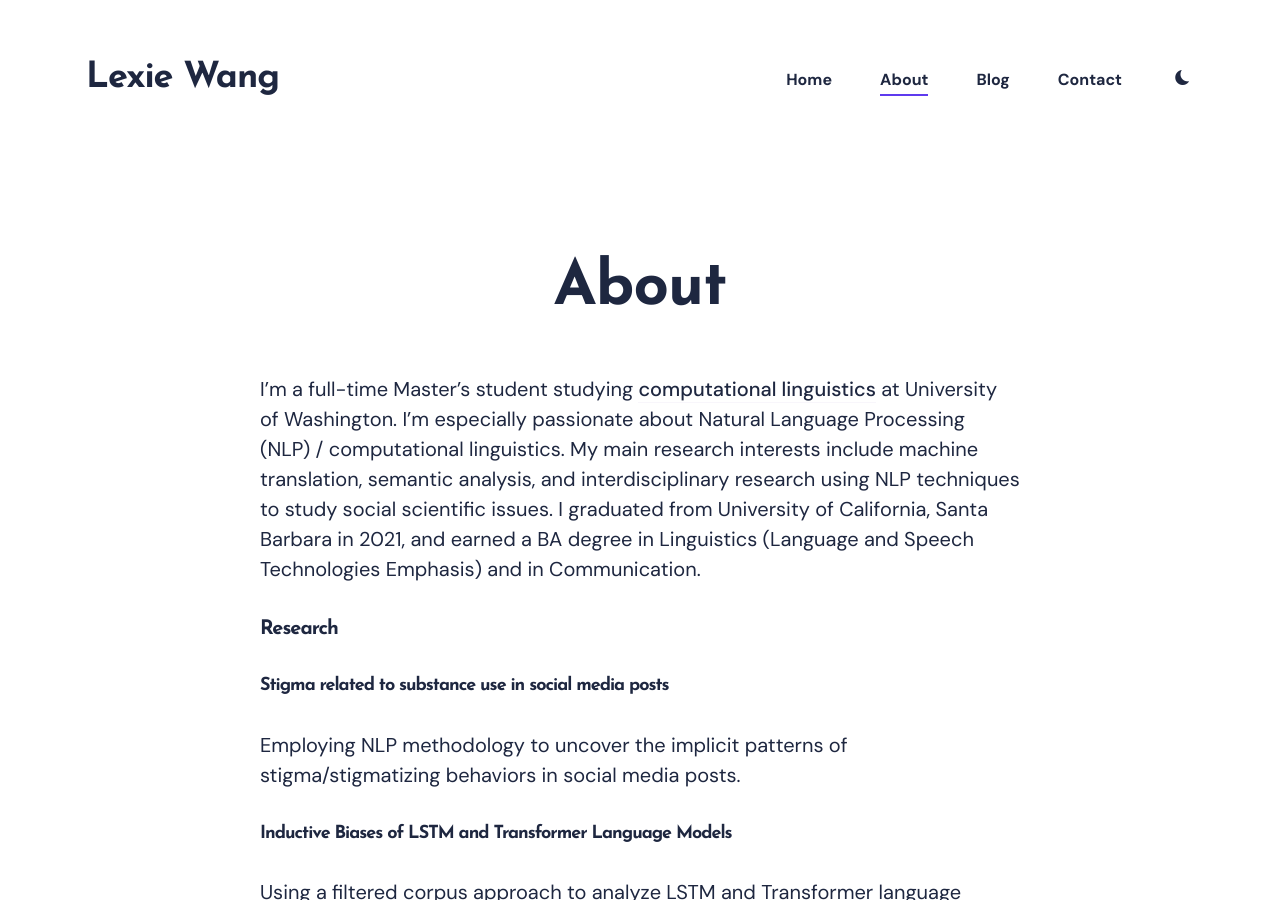
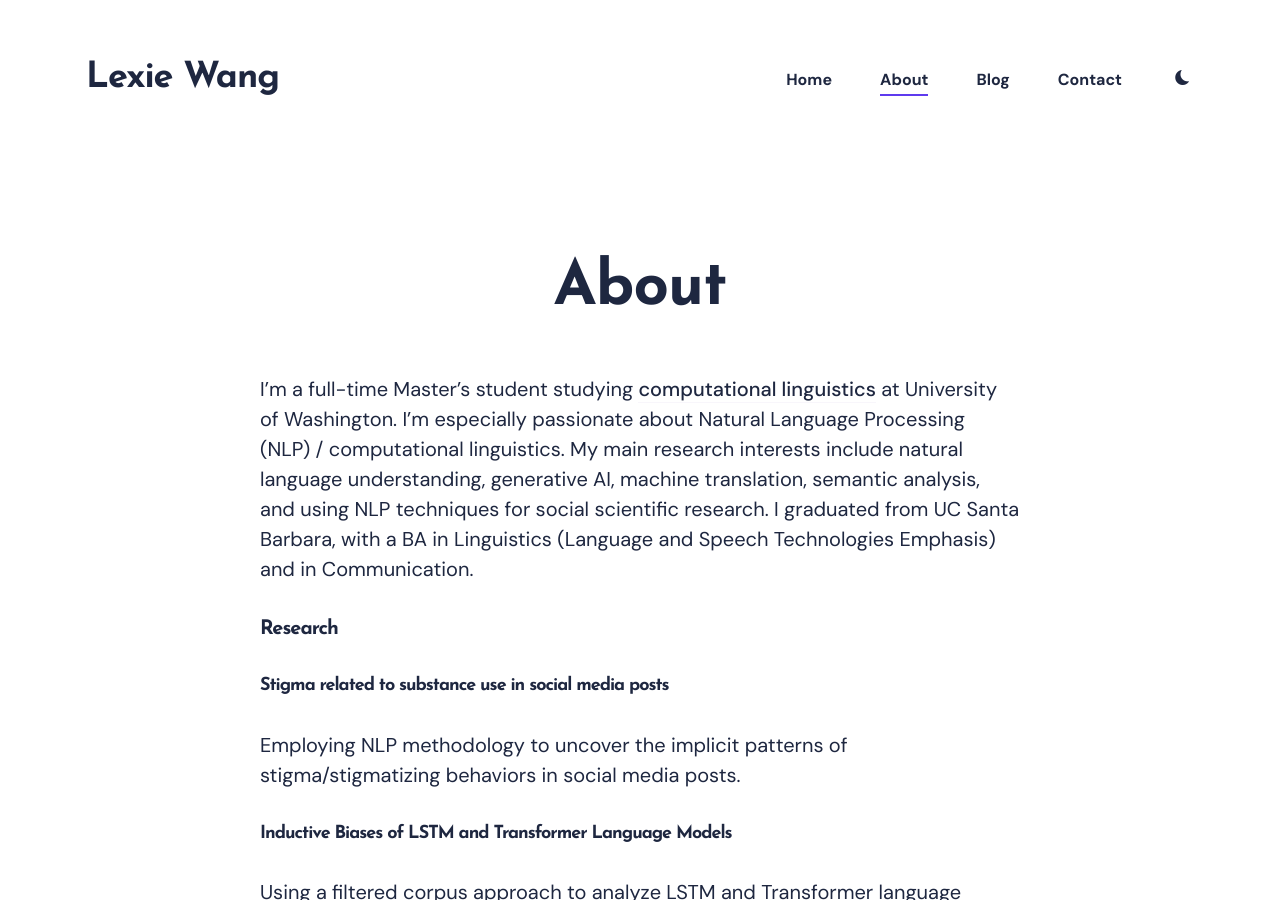
Before and after one commit to lexiewangdl/lexiewangdl.github.io, a Jekyll site: the page built from _pages/about.md, in a window 1280 px wide and 900 px high. Built offline with Jekyll 4.4.1, drawn with Linux system fonts in a browser that asks for light colours; nearby versions of some CDN libraries; some of the changed text lies outside the part shown.

Commit message:
Update about.md

```diff
--- a/_pages/about.md
+++ b/_pages/about.md
@@ -4,7 +4,8 @@ title: About
 permalink: /about/
 ---
 
-I'm a full-time Master's student studying [computational linguistics](https://www.compling.uw.edu/) at University of Washington. I'm especially passionate about Natural Language Processing (NLP) / computational linguistics. My main research interests include machine translation, semantic analysis, and interdisciplinary research using NLP techniques to study social scientific issues. I graduated from University of California, Santa Barbara in 2021, and earned a BA degree in Linguistics (Language and Speech Technologies Emphasis) and in Communication.
+I'm a full-time Master's student studying [computational linguistics](https://www.compling.uw.edu/) at University of Washington. I'm especially passionate about Natural Language Processing (NLP) / computational linguistics.
+My main research interests include natural language understanding, generative AI, machine translation, semantic analysis, and using NLP techniques for social scientific research. I graduated from UC Santa Barbara, with a BA in Linguistics (Language and Speech Technologies Emphasis) and in Communication.
 
 #### Research
 
```
Also changed, not shown: other parts of _pages/about.md (+2 -2 lines), _pages/contact.md (+1 -1 lines).
